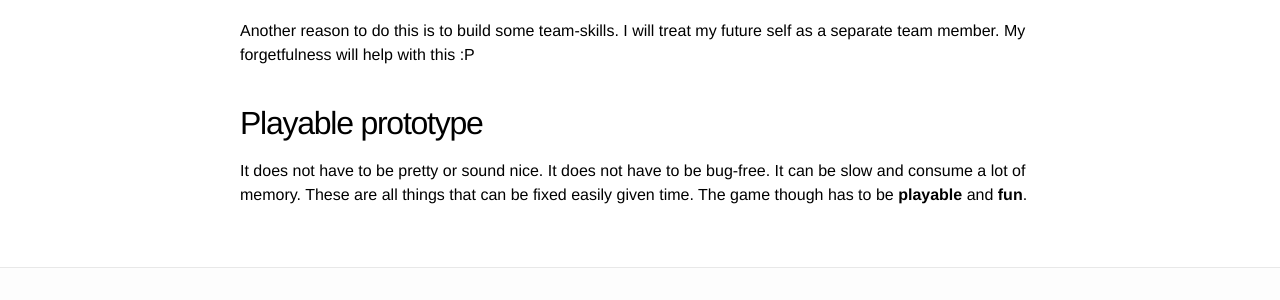
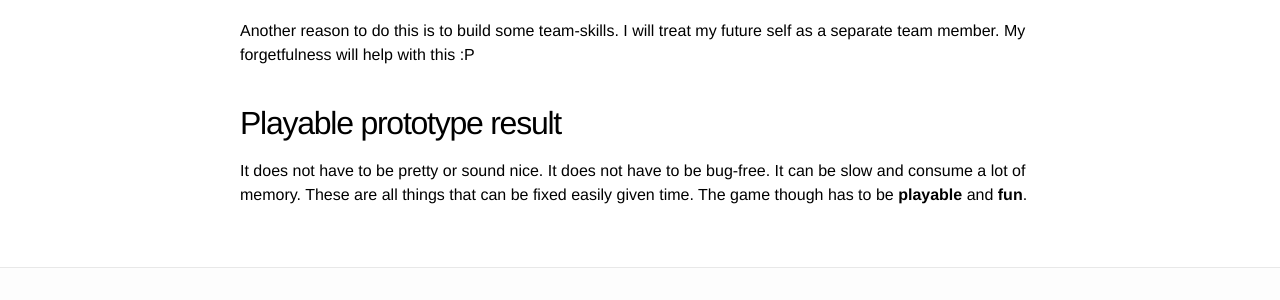
Before and after one commit to vrinek/vrinek.github.io, a Jekyll site: the page built from rules.md, in a window 1280 px wide. Shown: the part 827-1127 px from the top of the page. Built offline with Jekyll 4.4.1, drawn with Linux system fonts in a browser that asks for light colours.

Commit message:
Fix a header

```diff
--- a/rules.md
+++ b/rules.md
@@ -27,6 +27,6 @@ It's easy to say to myself _"I made progress yesterday because I was thinking ab
 Another reason to do this is to build some team-skills. I will treat my future self as a separate team member. My forgetfulness will help with this :P
 
 
-## Playable prototype
+## Playable prototype result
 
 It does not have to be pretty or sound nice. It does not have to be bug-free. It can be slow and consume a lot of memory. These are all things that can be fixed easily given time. The game though has to be **playable** and **fun**.
```
